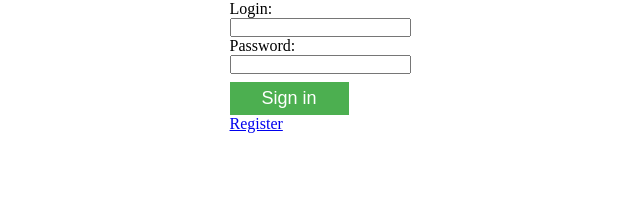
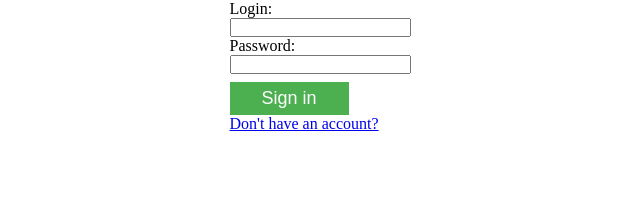
Before and after one commit to typeperfest/reachat, a React (Create React App) app: page / in a window 1280 px wide. Shown: the top 205 px of the page, without its empty margins (320-960 px from the left). Built offline with nearby package versions, Linux system fonts and the light colour scheme.

Commit message:
change text on hregister href

```diff
--- a/src/components/Login.jsx
+++ b/src/components/Login.jsx
@@ -6,7 +6,7 @@ const Login = () => {
     return (
         <div>
             <UserInputForm fieldsNamesList={[{id: 0, name: "Login"}, {id: 1, name: "Password"}]} buttonText={"Sign in"} />
-            <a href="/register">Register</a>
+            <a href="/register">Don't have an account?</a>
         </div>
     );
 };
```
